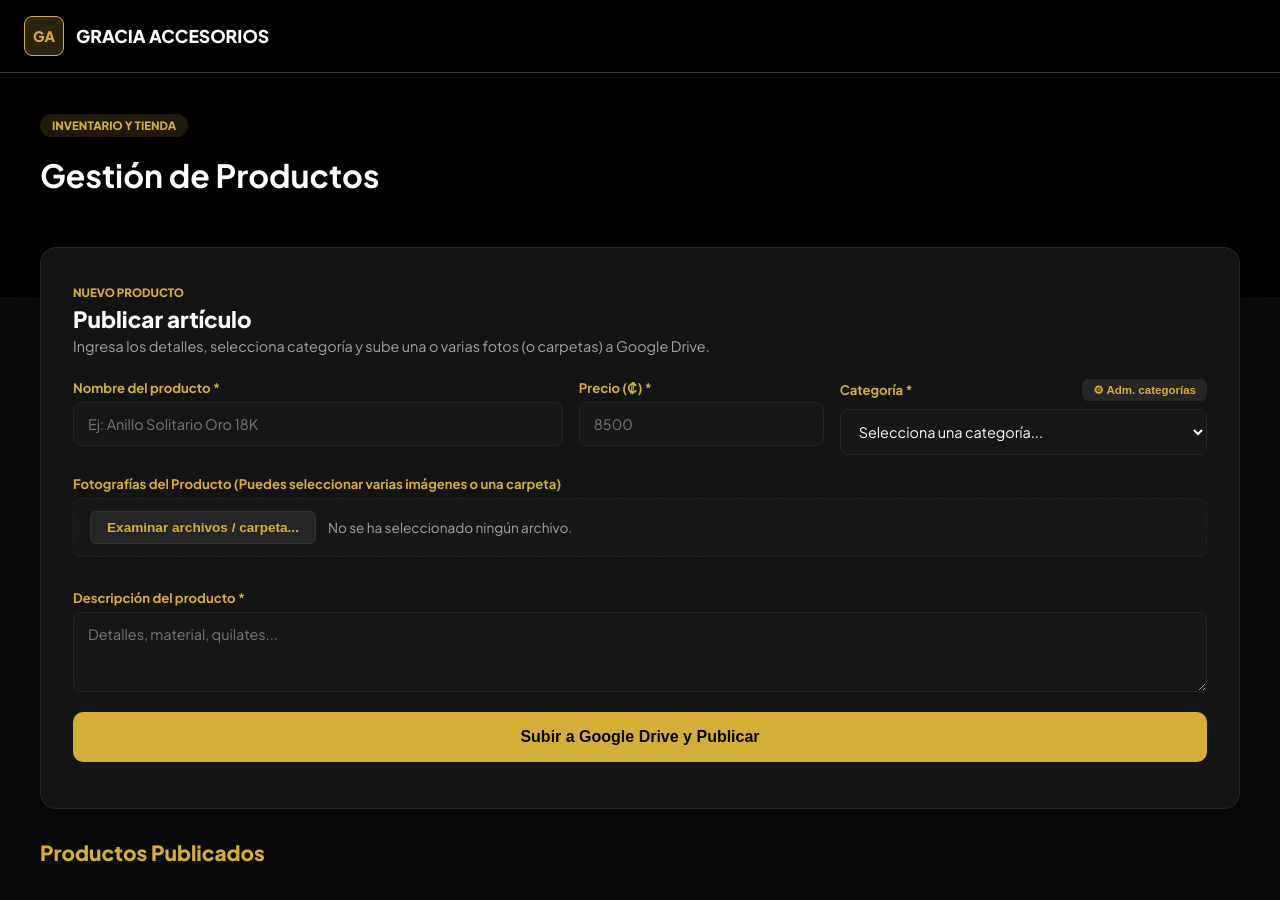
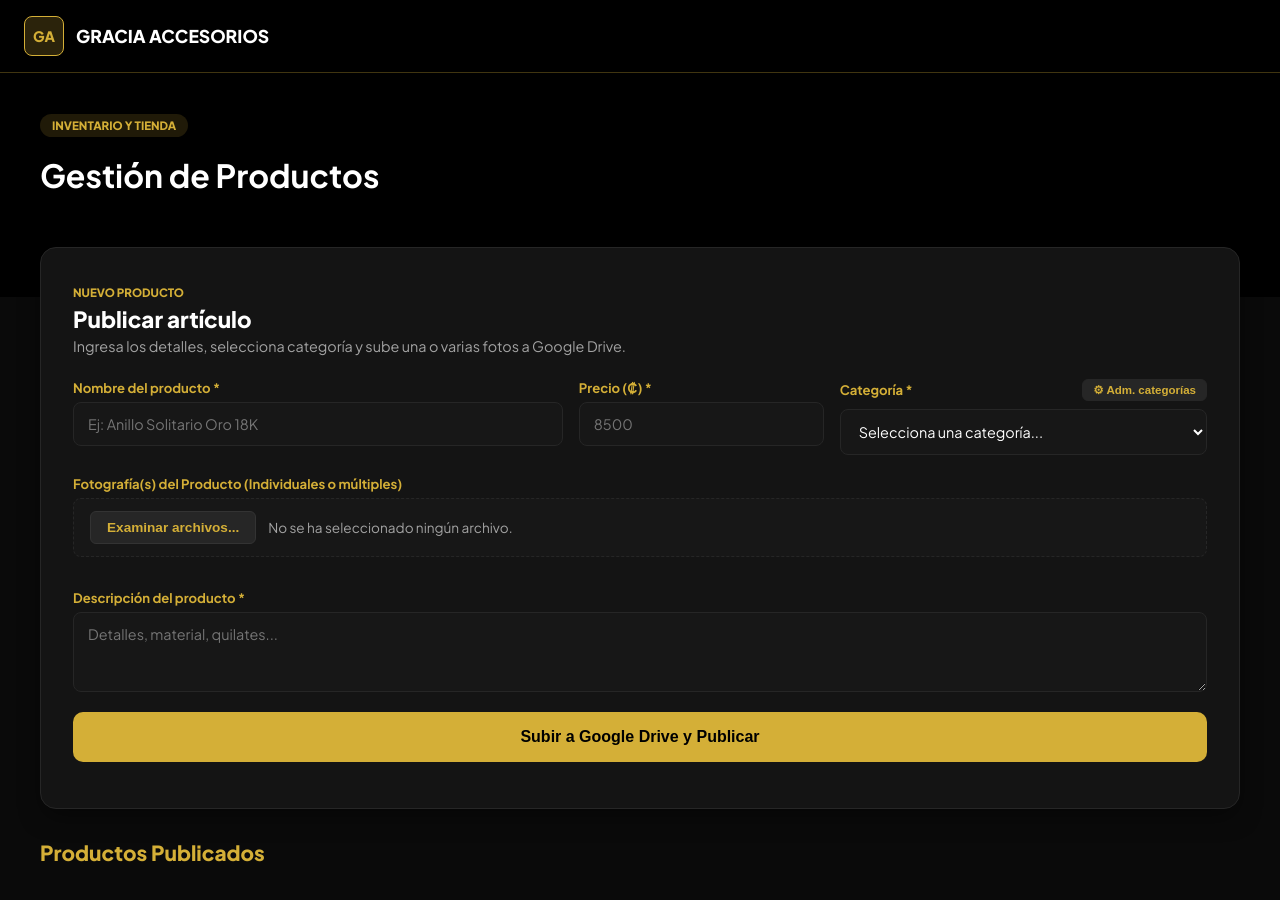
Before and after one commit to jlvb2209-ui/gesti-n-productos, a plain HTML site: page index.html in a window 1280 px wide. Drawn offline with Linux system fonts and the light colour scheme; no server answers.

Commit message:
Update index.html

```diff
--- a/index.html
+++ b/index.html
@@ -219,7 +219,6 @@
             font-size: 0.85rem;
             color: var(--text-muted);
         }
-        /* Contenedor de previsualización múltiple */
         .preview-gallery {
             display: flex;
             gap: 10px;
@@ -348,7 +347,7 @@
                 <div class="card-title">
                     <span id="kickerForm" style="color:#d4af37; font-size:0.72rem; font-weight:800; text-transform:uppercase;">Nuevo Producto</span>
                     <h2 id="tituloForm">Publicar artículo</h2>
-                    <p id="subtituloForm">Ingresa los detalles, selecciona categoría y sube una o varias fotos (o carpetas) a Google Drive.</p>
+                    <p id="subtituloForm">Ingresa los detalles, selecciona categoría y sube una o varias fotos a Google Drive.</p>
                 </div>
             </div>
 
@@ -385,12 +384,12 @@
                 </div>
 
                 <div class="field-group" style="margin-bottom: 6px;">
-                    <label>Fotografías del Producto (Puedes seleccionar varias imágenes o una carpeta)</label>
+                    <label>Fotografía(s) del Producto (Individuales o múltiples)</label>
                 </div>
                 <div class="file-drop-area">
-                    <button type="button" class="btn-file" id="btnSeleccionarFoto">Examinar archivos / carpeta...</button>
-                    <!-- Se agregaron los atributos 'multiple' y 'webkitdirectory' para aceptar múltiples archivos o carpetas -->
-                    <input type="file" id="j_foto" accept="image/*" multiple webkitdirectory style="display:none;">
+                    <button type="button" class="btn-file" id="btnSeleccionarFoto">Examinar archivos...</button>
+                    <!-- SIN webkitdirectory para permitir foto individual o selección múltiple libre -->
+                    <input type="file" id="j_foto" accept="image/*" multiple style="display:none;">
                     <span class="file-name" id="textoNombreArchivo">No se ha seleccionado ningún archivo.</span>
                 </div>
 
@@ -415,8 +414,8 @@
         </div>
 
         <h2 style="font-size: 1.3rem; font-weight: 800; margin-bottom: 12px; color:#d4af37;">Productos Publicados</h2>
-        <div class="product-grid" id="listaInventarioAdmin" style="padding-bottom: 40px;">
-            <!-- Se cargan automáticamente de Firebase -->
+        <div id="listaInventarioAdmin" style="padding-bottom: 40px;">
+            <!-- Se cargan automáticamente agrupados por categoría con flechas -->
         </div>
     </div>
 
```
